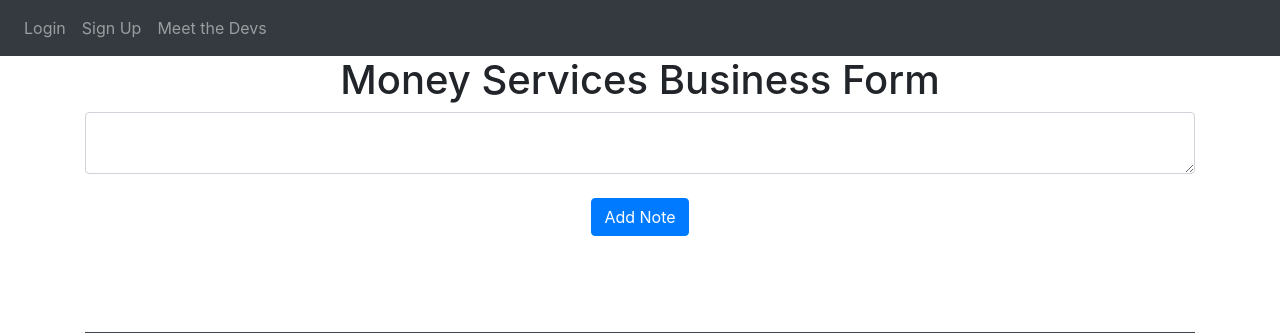
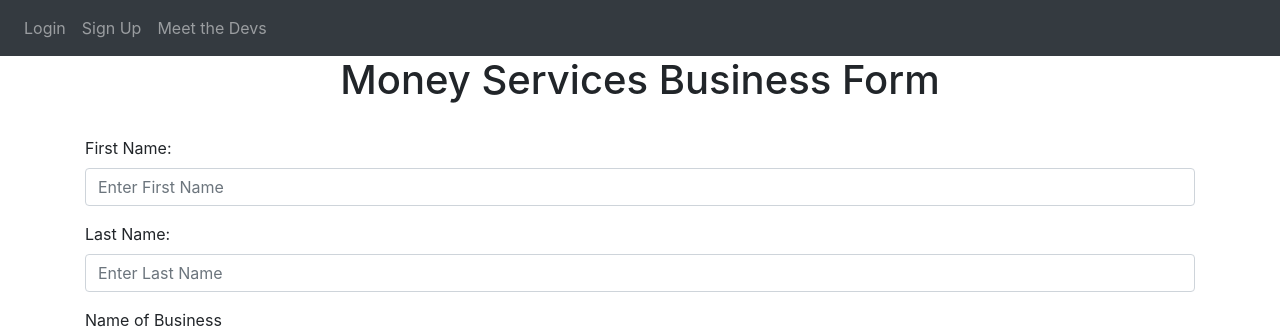
Before and after one commit to nathanLanger/Capstone, a Flask app: page /msb in a window 1280 px wide. Shown: the top 333 px of the page. Run offline with Flask 3, Linux system fonts and the light colour scheme; parts of the project's set-up code (start-up, migrations or seed data) failed here and were passed over; some libraries are stand-ins or nearby versions.

Commit message:
Update msb page

```diff
--- a/website/templates/home.html
+++ b/website/templates/home.html
@@ -30,10 +30,10 @@
     regular basis or as an organized business concern, in one or more of the following capacities:
   </p>
   <ul>
-    <li>Currency dealer or exchanger. </li>
+    <li>Currency dealer or exchanger.</li>
     <li>Check casher.</li>
     <li>Issuer of traveler's checks, money orders or stored value.</li>
-    <li>Seller or redeemer of traveler's checks, money orders or stored value. </li>
+    <li>Seller or redeemer of traveler's checks, money orders or stored value.</li>
     <li>Money transmitter.</li>
     <li>U.S. Postal Service.</li>
   </ul>
--- a/website/templates/msb.html
+++ b/website/templates/msb.html
@@ -1,6 +1,7 @@
 {% extends "base.html" %} {% block title %}Business Raccoon | MSB Form{% endblock %} {% block content
 %}
 <h1 align="center">Money Services Business Form</h1>
+<br>
 <ul class="list-group list-group-flush" id="notes">
   {% for note in user.notes %}
   <li class="list-group-item">
@@ -12,10 +13,36 @@
   {% endfor %}
 </ul>
 <form method="POST">
-  <textarea name="note" id="note" class="form-control"></textarea>
-  <br />
-  <div align="center">
-    <button type="submit" class="btn btn-primary">Add Note</button>
+  <div class="form-group">
+    <label for="email">First Name:</label>
+    <input
+      type="text"
+      class="form-control"
+      id="fname"
+      name="fname"
+      placeholder="Enter First Name"
+    />
   </div>
-</form>
+  <div class="form-group">
+    <label for="firstName">Last Name:</label>
+    <input
+      type="text"
+      class="form-control"
+      id="lname"
+      name="lname"
+      placeholder="Enter Last Name"
+    />
+  </div>
+  <div class="form-group">
+    <label for="password2">Name of Business</label>
+    <input
+      type="text"
+      class="form-control"
+      id="bname"
+      name="bname"
+      placeholder="Business Name"
+    />
+  </div>
+  <br/>
+  <button type="submit" class="btn btn-primary">Submit</button>
 {% endblock %}
--- a/website/views.py
+++ b/website/views.py
@@ -26,15 +26,13 @@ def home():
 @views.route('msb', methods=['GET', 'POST'])
 def msb():
     if request.method == 'POST':
-        note = request.form.get('note')#Gets the note from the HTML
-
-        if len(note) < 1:
-            flash('Note is too short!', category='error')
-        else:
-            new_note = Note(data=note, user_id=current_user.id)  #providing the schema for the note
-            db.session.add(new_note) #adding the note to the database
-            db.session.commit()
-            flash('Note added!', category='success')
+        fname = request.form.get('fname')
+        lname = request.form.get('lname')
+        bname = request.form.get('bname')
+        #new_note = Note(data=bname, user_id=current_user.id)
+        #db.session.add(new_note)
+        #db.session.commit()
+        flash('Data Received', category='success')
 
     return render_template("msb.html", user=current_user)
 
@@ -45,7 +43,7 @@ def meet():
 
 @views.route('/delete-note', methods=['POST'])
 def delete_note():
-    note = json.loads(request.data) # this function expects a JSON from the INDEX.js file
+    note = json.loads(request.data)
     noteId = note['noteId']
     note = Note.query.get(noteId)
     if note:
```
Also changed, not shown: website/models.py (line endings or trailing spaces), 1 other file.
